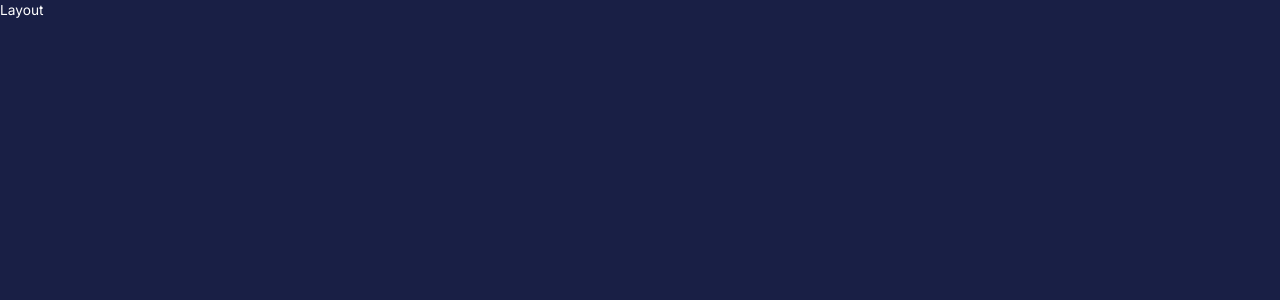
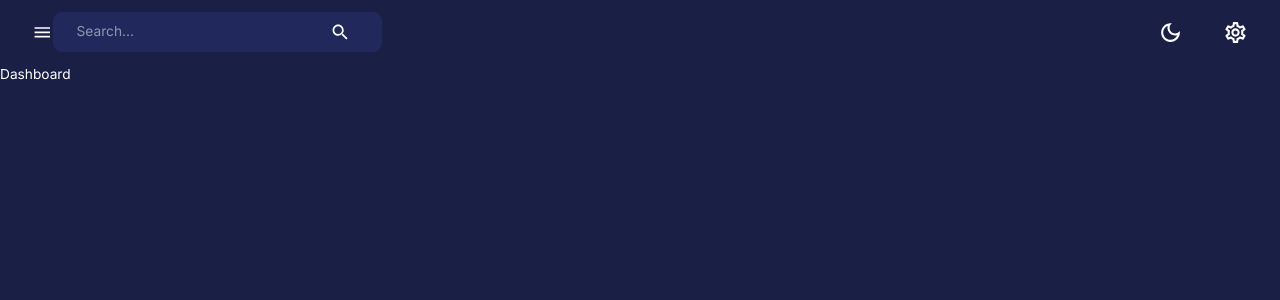
Before and after one commit to WalterIt/admin-dashboard, a React (Create React App) app in the folder client/: page /dashboard in a window 1280 px wide. Shown: the top 300 px of the page. Built offline with nearby package versions, Linux system fonts and the light colour scheme.

Commit message:
CLIENT - Implemented Layout Component and Created Navbar Component

```diff
--- /dev/null
+++ b/client/src/components/FlexBetween.jsx
@@ -0,0 +1,10 @@
+const { Box } = require("@mui/material");
+const { styled } = require("@mui/system");
+
+const FlexBetween = styled(Box)({
+  display: "flex",
+  justifyContent: "space-between",
+  alignItems: "center",
+});
+
+export default FlexBetween;
--- /dev/null
+++ b/client/src/components/Navbar.jsx
@@ -0,0 +1,71 @@
+import React, { useState } from "react";
+import {
+  LightModeOutlined,
+  DarkModeOutlined,
+  Menu as MenuIcon,
+  Search,
+  SettingsOutlined,
+  ArrowDropDownOutlined,
+} from "@mui/icons-material";
+import FlexBetween from "components/FlexBetween";
+import { useDispatch } from "react-redux";
+import { setMode } from "state";
+import profileImage from "assets/profile.jpeg";
+import {
+  AppBar,
+  IconButton,
+  InputBase,
+  Toolbar,
+  useTheme,
+} from "@mui/material";
+
+const Navbar = () => {
+  const dispatch = useDispatch();
+  const theme = useTheme();
+
+  return (
+    <AppBar
+      sx={{
+        position: "static",
+        background: "none",
+        boxShadow: "none",
+      }}
+    >
+      <Toolbar sx={{ justifyContent: "space-between" }}>
+        {/* LEFT SIDE */}
+        <FlexBetween>
+          <IconButton onClick={() => console.log("Open/Close sidebar")}>
+            <MenuIcon />
+            <FlexBetween
+              backgroundColor={theme.palette.background.alt}
+              borderRadius="9px"
+              gap="3rem"
+              p="0.1rem 1.5rem"
+            >
+              <InputBase placeholder="Search..." />
+              <IconButton>
+                <Search />
+              </IconButton>
+            </FlexBetween>
+          </IconButton>
+        </FlexBetween>
+
+        {/* RIGHT SIDE */}
+        <FlexBetween gap="1.5rem">
+          <IconButton onClick={() => dispatch(setMode())}>
+            {theme.palette.mode === "dark" ? (
+              <DarkModeOutlined sx={{ fontSize: "25px" }} />
+            ) : (
+              <LightModeOutlined sx={{ fontSize: "25px" }} />
+            )}
+          </IconButton>
+          <IconButton>
+            <SettingsOutlined sx={{ fontSize: "25px" }} />
+          </IconButton>
+        </FlexBetween>
+      </Toolbar>
+    </AppBar>
+  );
+};
+
+export default Navbar;
--- a/client/src/scenes/layout/index.js
+++ b/client/src/scenes/layout/index.js
@@ -1,5 +1,18 @@
+import { useState } from "react";
+import { Box, useMediaQuery } from "@mui/material";
+import { Outlet } from "react-router-dom";
+import { useSelector } from "react-redux";
+import Navbar from "components/Navbar";
+
 const Layout = () => {
-  return <div>Layout</div>;
+  return (
+    <Box width="100%" height="100%">
+      <Box>
+        <Navbar />
+        <Outlet />
+      </Box>
+    </Box>
+  );
 };
 
 export default Layout;
```
